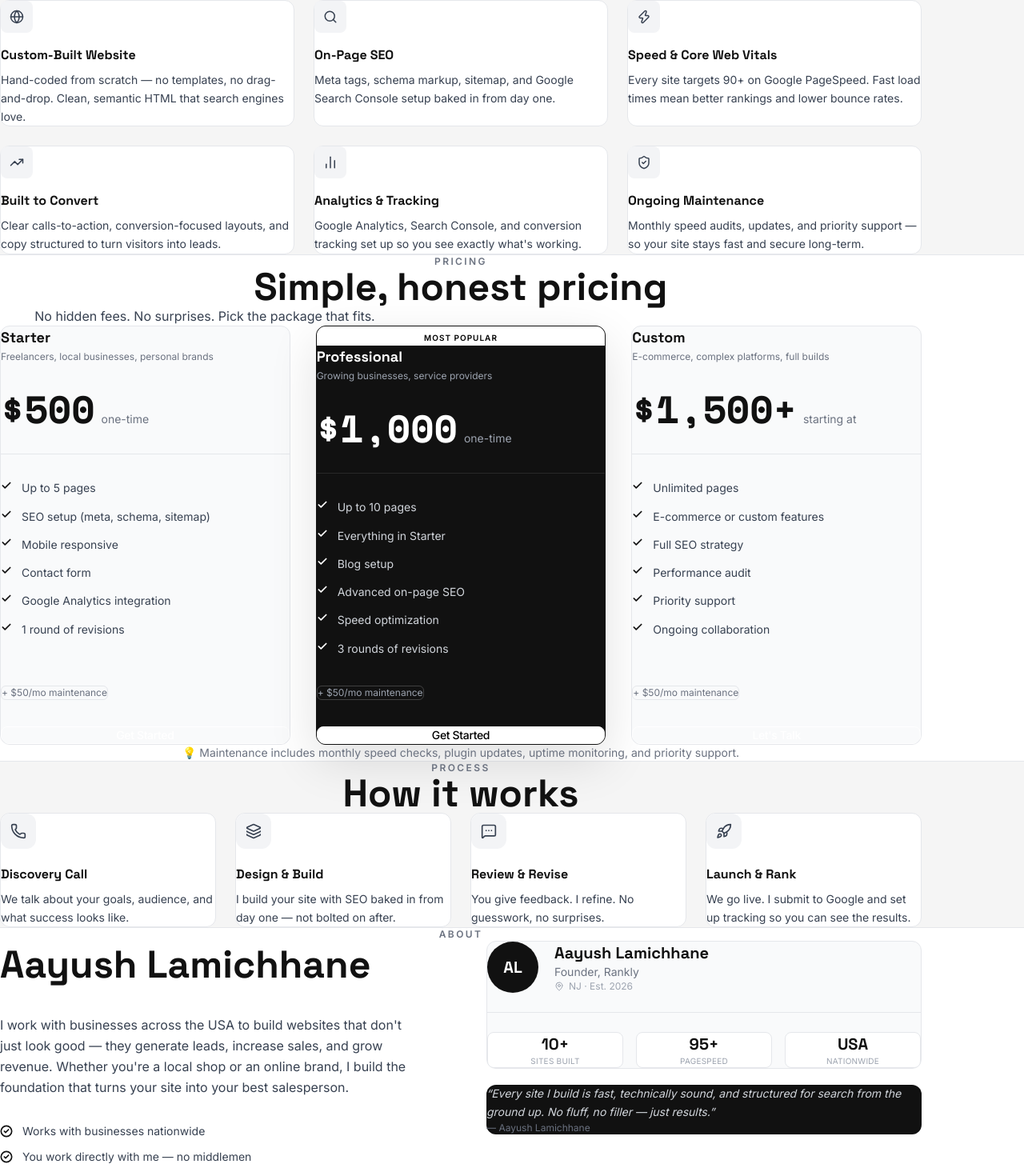
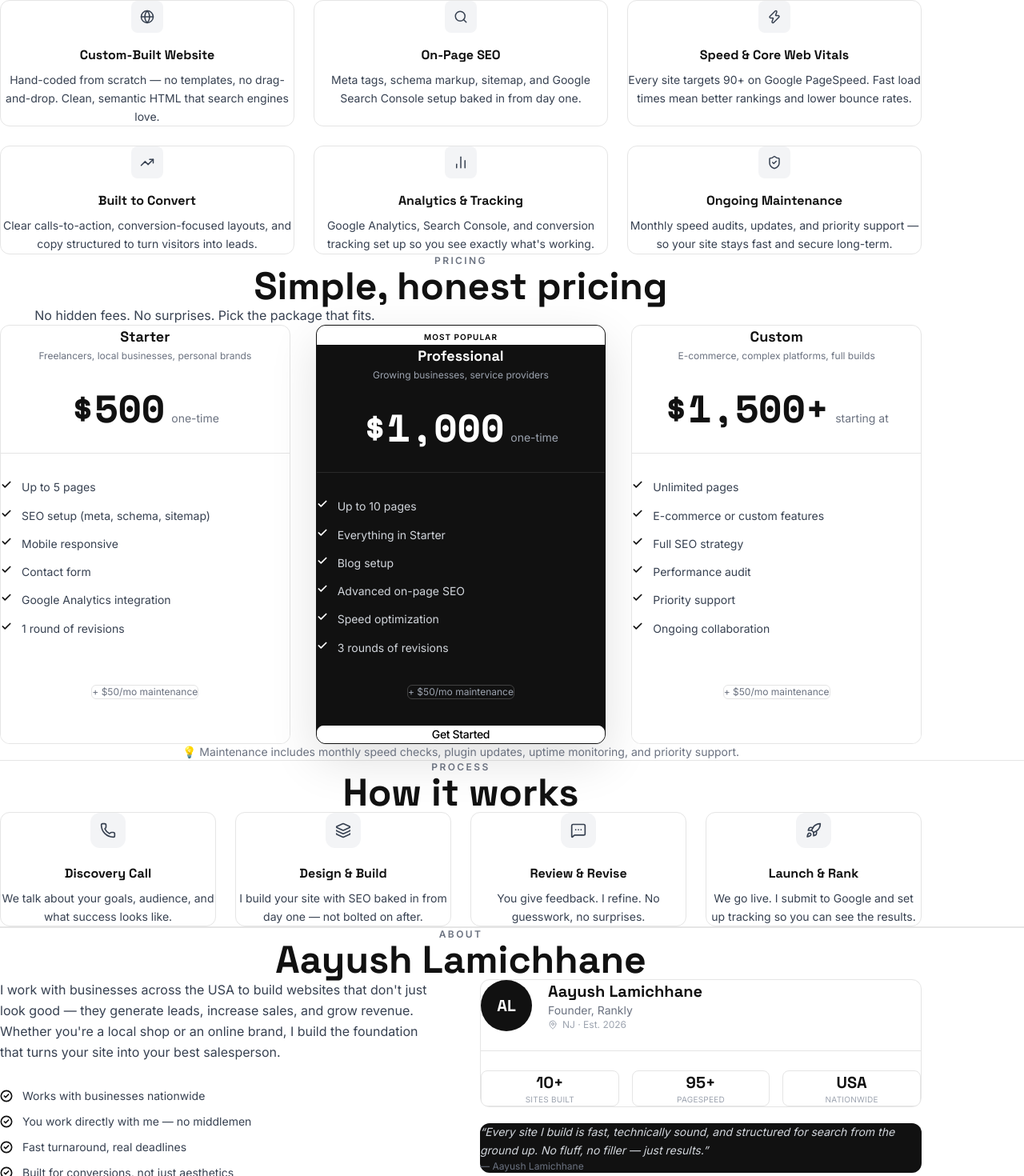
Before and after one commit to AayushLami/aayushPort, a Next.js app: page / in a window 1280 px wide. Shown: the part 864-2334 px from the top of the page at 80% size. Built offline with nearby package versions, Linux system fonts and the light colour scheme.

Commit message:
style: pure white bg everywhere, center-align all sections, #e5e5e5 borders, black text throughout

```diff
--- a/app/globals.css
+++ b/app/globals.css
@@ -23,7 +23,7 @@
 }
 
 body {
-  background-color: #f5f5f5;
+  background-color: #ffffff;
   color: #111111;
 }
 
--- a/app/layout.tsx
+++ b/app/layout.tsx
@@ -55,7 +55,7 @@
       lang="en"
       className={`${spaceGrotesk.variable} ${inter.variable} ${spaceMono.variable}`}
     >
-      <body className="bg-[#f5f5f5] text-[#111111] antialiased font-sans">{children}</body>
+      <body className="bg-white text-[#111111] antialiased font-sans">{children}</body>
     </html>
   );
 }
--- a/components/About.tsx
+++ b/components/About.tsx
@@ -16,39 +16,38 @@
   const isInView = useInView(ref, { once: true, amount: 0.2 });
 
   return (
-    <section id="about" className="py-32 px-6 bg-white border-y border-[#e5e7eb]">
-      <div className="max-w-6xl mx-auto">
+    <section id="about" className="py-32 px-6 bg-white border-y border-[#e5e5e5]">
+      <div className="max-w-6xl mx-auto text-center">
         {/* Section label */}
         <motion.p
           initial={{ opacity: 0, y: 16 }}
           animate={isInView ? { opacity: 1, y: 0 } : {}}
           transition={{ duration: 0.5 }}
-          className="text-xs font-semibold text-[#6b7280] tracking-[0.2em] uppercase mb-4 text-center"
+          className="text-xs font-semibold text-[#6b7280] tracking-[0.2em] uppercase mb-4"
         >
           About
         </motion.p>
 
+        <motion.h2
+          initial={{ opacity: 0, y: 16 }}
+          animate={isInView ? { opacity: 1, y: 0 } : {}}
+          transition={{ duration: 0.5, delay: 0.1 }}
+          className="font-heading text-4xl sm:text-5xl font-bold text-[#111111] mb-16"
+        >
+          Aayush Lamichhane
+        </motion.h2>
+
         <div
           ref={ref}
-          className="grid grid-cols-1 md:grid-cols-2 gap-16 items-start mt-10"
+          className="grid grid-cols-1 md:grid-cols-2 gap-12 items-start text-left"
         >
           {/* Left — Text */}
           <div className="flex flex-col gap-8">
-            <motion.div
-              initial={{ opacity: 0, y: 16 }}
-              animate={isInView ? { opacity: 1, y: 0 } : {}}
-              transition={{ duration: 0.5, delay: 0.1 }}
-            >
-              <h2 className="font-heading text-4xl sm:text-5xl font-bold text-[#111111] leading-tight">
-                Aayush Lamichhane
-              </h2>
-            </motion.div>
-
             <motion.p
               initial={{ opacity: 0, y: 16 }}
               animate={isInView ? { opacity: 1, y: 0 } : {}}
               transition={{ duration: 0.5, delay: 0.2 }}
-              className="text-[#374151] leading-relaxed text-base max-w-lg"
+              className="text-[#374151] leading-relaxed text-base"
             >
               I work with businesses across the USA to build websites that don&apos;t
               just look good — they generate leads, increase sales, and grow revenue.
@@ -93,7 +92,7 @@
             className="flex flex-col gap-5"
           >
             {/* Profile Card */}
-            <div className="bg-[#f9fafb] border border-[#e5e7eb] rounded-xl p-8 flex flex-col gap-6">
+            <div className="bg-white border border-[#e5e5e5] rounded-xl p-8 flex flex-col gap-6">
               {/* Avatar + name */}
               <div className="flex items-center gap-5">
                 <div className="w-16 h-16 rounded-full bg-[#111111] flex items-center justify-center shrink-0">
@@ -112,9 +111,9 @@
               </div>
 
               {/* Divider */}
-              <div className="w-full h-px bg-[#e5e7eb]" />
+              <div className="w-full h-px bg-[#e5e5e5]" />
 
-              {/* Stat box */}
+              {/* Stat boxes */}
               <div className="grid grid-cols-3 gap-4">
                 {[
                   { value: "10+", label: "Sites Built" },
@@ -123,7 +122,7 @@
                 ].map((stat) => (
                   <div
                     key={stat.label}
-                    className="flex flex-col items-center text-center bg-white border border-[#e5e7eb] rounded-lg py-4 px-2"
+                    className="flex flex-col items-center text-center bg-white border border-[#e5e5e5] rounded-lg py-4 px-2"
                   >
                     <span className="font-heading text-xl font-bold text-[#111111]">
                       {stat.value}
--- a/components/FAQ.tsx
+++ b/components/FAQ.tsx
@@ -10,7 +10,7 @@
   const isInView = useInView(ref, { once: true, amount: 0.15 });
 
   return (
-    <section id="faq" className="py-32 px-6 bg-[#f5f5f5]">
+    <section id="faq" className="py-32 px-6 bg-white border-y border-[#e5e5e5]">
       <div className="max-w-3xl mx-auto">
         {/* Header */}
         <motion.div
--- a/components/Hero.tsx
+++ b/components/Hero.tsx
@@ -137,7 +137,7 @@
                   <span className="font-heading text-xl font-bold text-white">
                     {stat.value}
                   </span>
-                  <span className="text-xs text-[#6b7280] tracking-wide">
+                  <span className="text-xs text-[#9ca3af] tracking-wide">
                     {stat.label}
                   </span>
                 </div>
--- a/components/Pricing.tsx
+++ b/components/Pricing.tsx
@@ -12,7 +12,7 @@
   const isInView = useInView(ref, { once: true, amount: 0.1 });
 
   return (
-    <section id="pricing" className="py-32 px-6 bg-white border-y border-[#e5e7eb]">
+    <section id="pricing" className="py-32 px-6 bg-white">
       <div className="max-w-6xl mx-auto">
         {/* Header */}
         <motion.div
@@ -51,7 +51,7 @@
                 ${
                   plan.popular
                     ? "bg-[#111111] border-[#111111] shadow-[0_20px_60px_rgba(0,0,0,0.12)]"
-                    : "bg-[#f9fafb] border-[#e5e7eb] hover:border-[#d1d5db] hover:shadow-[0_8px_30px_rgba(0,0,0,0.06)]"
+                    : "bg-white border-[#e5e5e5] hover:border-[#d1d5db] hover:shadow-[0_8px_30px_rgba(0,0,0,0.06)]"
                 }
               `}
             >
@@ -66,7 +66,7 @@
 
               <div className="flex flex-col gap-8 p-8 sm:p-10 flex-1">
                 {/* Plan name + best for */}
-                <div>
+                <div className="text-center">
                   <h3 className={`font-heading text-lg font-bold mb-2 ${plan.popular ? "text-white" : "text-[#111111]"}`}>
                     {plan.name}
                   </h3>
@@ -76,7 +76,7 @@
                 </div>
 
                 {/* Price */}
-                <div className="flex items-baseline gap-2">
+                <div className="flex items-baseline justify-center gap-2">
                   <span className={`font-mono text-5xl font-bold leading-none ${plan.popular ? "text-white" : "text-[#111111]"}`}>
                     {plan.price}
                   </span>
@@ -86,7 +86,7 @@
                 </div>
 
                 {/* Divider */}
-                <div className={`w-full h-px ${plan.popular ? "bg-white/10" : "bg-[#e5e7eb]"}`} />
+                <div className={`w-full h-px ${plan.popular ? "bg-white/10" : "bg-[#e5e5e5]"}`} />
 
                 {/* Features */}
                 <ul className="flex flex-col gap-4 flex-1">
@@ -105,11 +105,11 @@
                 </ul>
 
                 {/* Addon badge */}
-                <div>
+                <div className="text-center">
                   <span className={`text-xs px-3 py-1.5 rounded-md inline-block border ${
                     plan.popular
                       ? "border-white/20 text-[#9ca3af]"
-                      : "border-[#e5e7eb] text-[#6b7280]"
+                      : "border-[#e5e5e5] text-[#6b7280]"
                   }`}>
                     {plan.addon}
                   </span>
--- a/components/Process.tsx
+++ b/components/Process.tsx
@@ -32,7 +32,7 @@
   const isInView = useInView(ref, { once: true, amount: 0.2 });
 
   return (
-    <section id="process" className="py-32 px-6 bg-[#f5f5f5]">
+    <section id="process" className="py-32 px-6 bg-white border-y border-[#e5e5e5]">
       <div className="max-w-6xl mx-auto">
         {/* Header */}
         <motion.div
@@ -60,7 +60,7 @@
                 initial={{ opacity: 0, y: 24 }}
                 animate={isInView ? { opacity: 1, y: 0 } : {}}
                 transition={{ duration: 0.5, ease: "easeOut", delay: i * 0.1 }}
-                className="bg-white border border-[#e5e7eb] rounded-xl p-8 flex flex-col gap-5 hover:border-[#d1d5db] hover:shadow-[0_8px_30px_rgba(0,0,0,0.06)] transition-all duration-300 group"
+                className="bg-white border border-[#e5e5e5] rounded-xl p-8 flex flex-col items-center text-center gap-5 hover:border-[#d1d5db] hover:shadow-[0_8px_30px_rgba(0,0,0,0.06)] transition-all duration-300 group"
               >
                 <div className="w-11 h-11 bg-[#f3f4f6] rounded-xl flex items-center justify-center shrink-0 group-hover:bg-[#111111] transition-colors duration-300">
                   <Icon size={20} className="text-[#374151] group-hover:text-white transition-colors duration-300" />
--- a/components/Services.tsx
+++ b/components/Services.tsx
@@ -43,7 +43,7 @@
   const isInView = useInView(ref, { once: true, amount: 0.1 });
 
   return (
-    <section id="services" className="py-32 px-6 bg-[#f5f5f5]">
+    <section id="services" className="py-32 px-6 bg-white">
       <div className="max-w-6xl mx-auto">
         {/* Section header */}
         <motion.div
@@ -76,7 +76,7 @@
                 variants={fadeUp}
                 whileHover={{ y: -4 }}
                 transition={{ duration: 0.25, ease: "easeOut" }}
-                className="bg-white border border-[#e5e7eb] rounded-xl p-8 flex flex-col gap-4 group hover:border-[#d1d5db] hover:shadow-[0_8px_30px_rgba(0,0,0,0.06)] transition-all duration-300"
+                className="bg-white border border-[#e5e5e5] rounded-xl p-8 flex flex-col items-center text-center gap-4 group hover:border-[#d1d5db] hover:shadow-[0_8px_30px_rgba(0,0,0,0.06)] transition-all duration-300"
               >
                 <div className="w-10 h-10 bg-[#f3f4f6] rounded-lg flex items-center justify-center shrink-0 group-hover:bg-[#111111] transition-colors duration-300">
                   <Icon
--- a/components/ui/Accordion.tsx
+++ b/components/ui/Accordion.tsx
@@ -28,7 +28,7 @@
         return (
           <div
             key={item.id}
-            className="bg-white border border-[#e5e7eb] rounded-xl overflow-hidden hover:border-[#d1d5db] hover:shadow-[0_4px_16px_rgba(0,0,0,0.05)] transition-all duration-300"
+            className="bg-white border border-[#e5e5e5] rounded-xl overflow-hidden hover:border-[#d1d5db] hover:shadow-[0_4px_16px_rgba(0,0,0,0.05)] transition-all duration-300"
           >
             <button
               className="w-full flex items-center justify-between px-6 py-5 text-left group focus:outline-none focus-visible:ring-2 focus-visible:ring-[#111] focus-visible:ring-inset"
@@ -56,7 +56,7 @@
                   transition={{ duration: 0.3, ease: "easeInOut" }}
                   className="overflow-hidden"
                 >
-                  <div className="px-6 pb-6 border-t border-[#f3f4f6] pt-4">
+                  <div className="px-6 pb-6 border-t border-[#e5e5e5] pt-4">
                     <p className="text-sm text-[#374151] leading-relaxed">
                       {item.answer}
                     </p>
```
